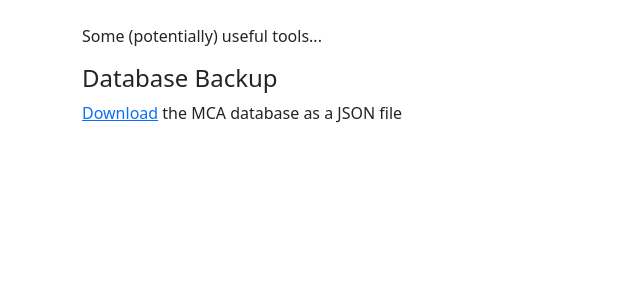
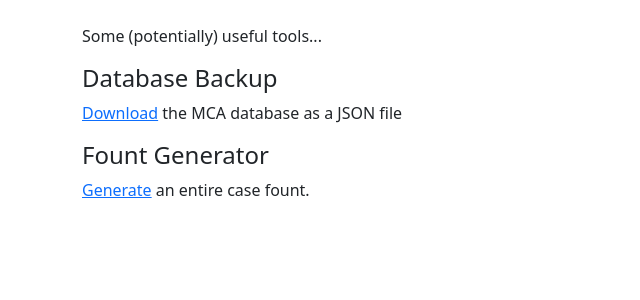
Before and after one commit to nickheaphy/Monotype-Perforator-Project, a PHP site: page /tools.php in a window 1280 px wide. Shown: the part 73-373 px from the top of the page, without its empty margins (0-640 px from the left). Run offline with PHP 8.4, Linux system fonts and the light colour scheme.

Commit message:
Added Fount Generator

```diff
--- a/Tape Generator/web/tools.php
+++ b/Tape Generator/web/tools.php
@@ -66,6 +66,8 @@ $res = $db->query('SELECT id, mcaname, mcacase FROM mca');
             <h4>Database Backup</h4>
             <p><a href="tools/downloadmca.php">Download</a> the MCA database as a JSON file</p>
 
+            <h4>Fount Generator</h4>
+            <p><a href="tools_fount.php">Generate</a> an entire case fount.</p>
 
 
 
```
